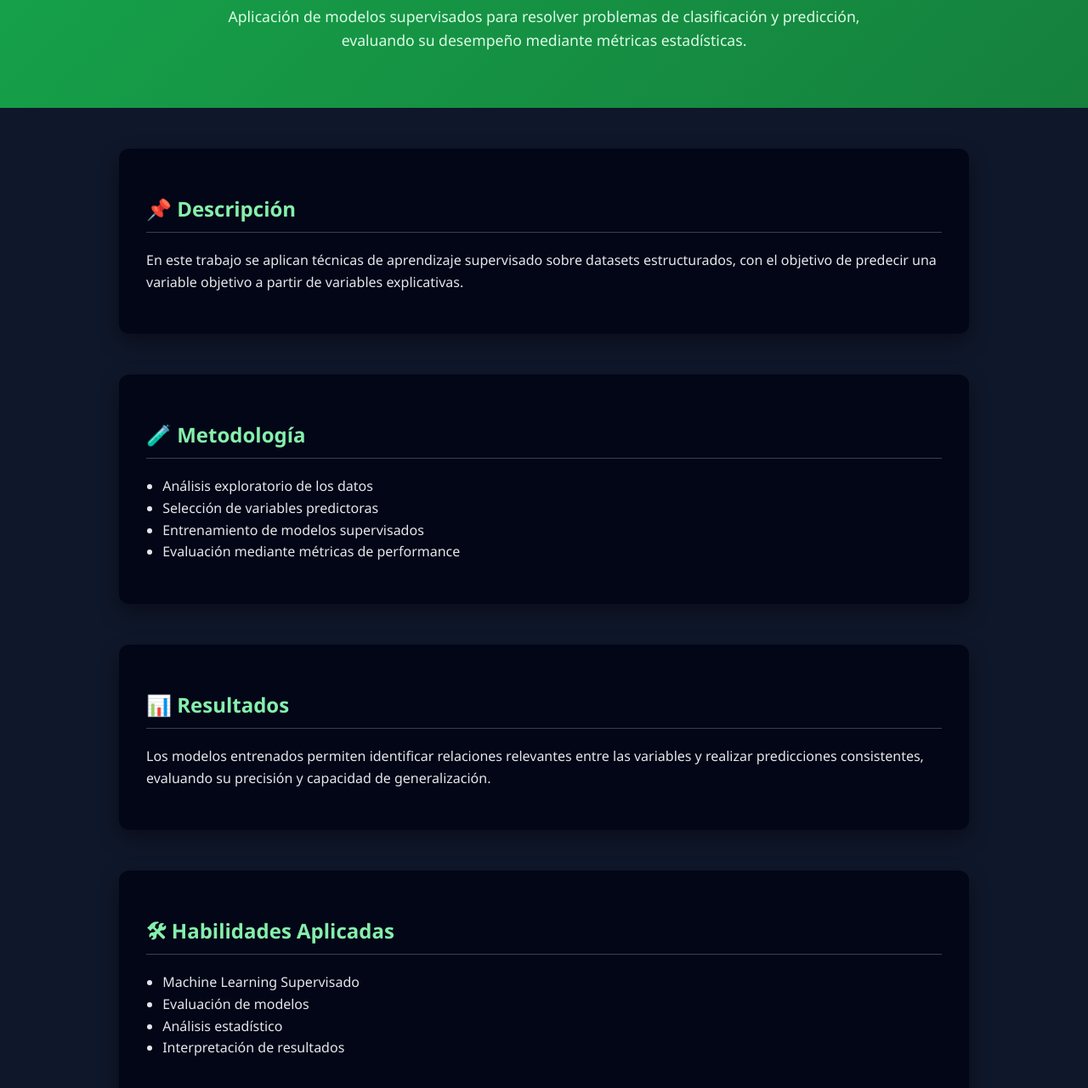
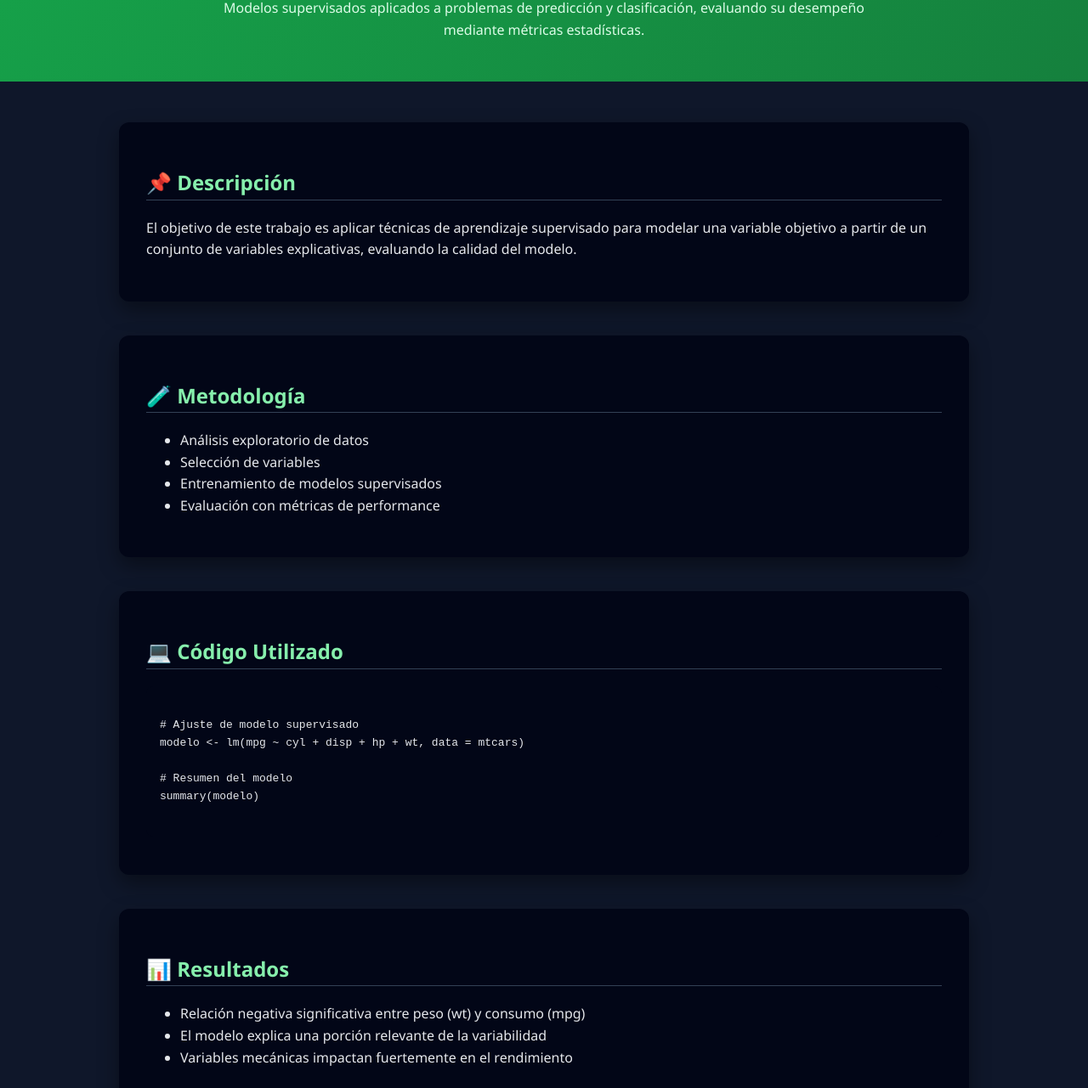
Before and after one commit to nietosantiago/IA-ML, a plain HTML site: page aprendizaje-supervisado/index.html in a window 1280 px wide. Shown: the part 118-1399 px from the top of the page at 85% size. Drawn offline with Linux system fonts and the light colour scheme.

Commit message:
Refactor index.html for improved content and layout
Updated content and structure of the index.html file to improve clarity and organization. Added code example and refined descriptions.

```diff
--- a/aprendizaje-supervisado/index.html
+++ b/aprendizaje-supervisado/index.html
@@ -13,27 +13,13 @@
       color: #e5e7eb;
       line-height: 1.6;
     }
-
     header {
       background: linear-gradient(135deg, #16a34a, #15803d);
       padding: 3rem 1.5rem;
       text-align: center;
     }
-
-    header h1 {
-      margin: 0;
-      font-size: 2.3rem;
-      color: #ffffff;
-    }
-
-    header p {
-      margin-top: 1rem;
-      font-size: 1.1rem;
-      color: #dcfce7;
-      max-width: 800px;
-      margin-left: auto;
-      margin-right: auto;
-    }
+    header h1 { margin: 0; color: #fff; }
+    header p { color: #dcfce7; max-width: 800px; margin: 1rem auto 0; }
 
     main {
       max-width: 1000px;
@@ -41,25 +27,21 @@
       padding: 3rem 1.5rem;
     }
 
-    section {
-      margin-bottom: 3rem;
-    }
-
-    h2 {
-      color: #86efac;
-      border-bottom: 1px solid #334155;
-      padding-bottom: 0.5rem;
-    }
-
-    ul {
-      padding-left: 1.2rem;
-    }
-
     .card {
       background-color: #020617;
       border-radius: 12px;
       padding: 2rem;
+      margin-bottom: 2.5rem;
       box-shadow: 0 10px 25px rgba(0,0,0,0.4);
+    }
+
+    h2 { color: #86efac; border-bottom: 1px solid #334155; }
+    pre {
+      background: #020617;
+      padding: 1rem;
+      overflow-x: auto;
+      border-radius: 8px;
+      color: #e5e7eb;
     }
 
     footer {
@@ -67,12 +49,6 @@
       padding: 2rem;
       color: #94a3b8;
       font-size: 0.9rem;
-    }
-
-    a {
-      color: #22c55e;
-      font-weight: 600;
-      text-decoration: none;
     }
   </style>
 </head>
@@ -82,8 +58,8 @@
 <header>
   <h1>🧠 Aprendizaje Supervisado</h1>
   <p>
-    Aplicación de modelos supervisados para resolver problemas de clasificación
-    y predicción, evaluando su desempeño mediante métricas estadísticas.
+    Modelos supervisados aplicados a problemas de predicción y clasificación,
+    evaluando su desempeño mediante métricas estadísticas.
   </p>
 </header>
 
@@ -92,38 +68,39 @@
   <section class="card">
     <h2>📌 Descripción</h2>
     <p>
-      En este trabajo se aplican técnicas de aprendizaje supervisado sobre datasets
-      estructurados, con el objetivo de predecir una variable objetivo a partir de
-      variables explicativas.
+      El objetivo de este trabajo es aplicar técnicas de aprendizaje supervisado
+      para modelar una variable objetivo a partir de un conjunto de variables
+      explicativas, evaluando la calidad del modelo.
     </p>
   </section>
 
   <section class="card">
     <h2>🧪 Metodología</h2>
     <ul>
-      <li>Análisis exploratorio de los datos</li>
-      <li>Selección de variables predictoras</li>
+      <li>Análisis exploratorio de datos</li>
+      <li>Selección de variables</li>
       <li>Entrenamiento de modelos supervisados</li>
-      <li>Evaluación mediante métricas de performance</li>
+      <li>Evaluación con métricas de performance</li>
     </ul>
   </section>
 
   <section class="card">
-    <h2>📊 Resultados</h2>
-    <p>
-      Los modelos entrenados permiten identificar relaciones relevantes entre las
-      variables y realizar predicciones consistentes, evaluando su precisión y
-      capacidad de generalización.
-    </p>
+    <h2>💻 Código Utilizado</h2>
+    <pre><code>
+# Ajuste de modelo supervisado
+modelo <- lm(mpg ~ cyl + disp + hp + wt, data = mtcars)
+
+# Resumen del modelo
+summary(modelo)
+    </code></pre>
   </section>
 
   <section class="card">
-    <h2>🛠 Habilidades Aplicadas</h2>
+    <h2>📊 Resultados</h2>
     <ul>
-      <li>Machine Learning Supervisado</li>
-      <li>Evaluación de modelos</li>
-      <li>Análisis estadístico</li>
-      <li>Interpretación de resultados</li>
+      <li>Relación negativa significativa entre peso (wt) y consumo (mpg)</li>
+      <li>El modelo explica una porción relevante de la variabilidad</li>
+      <li>Variables mecánicas impactan fuertemente en el rendimiento</li>
     </ul>
   </section>
 
```
